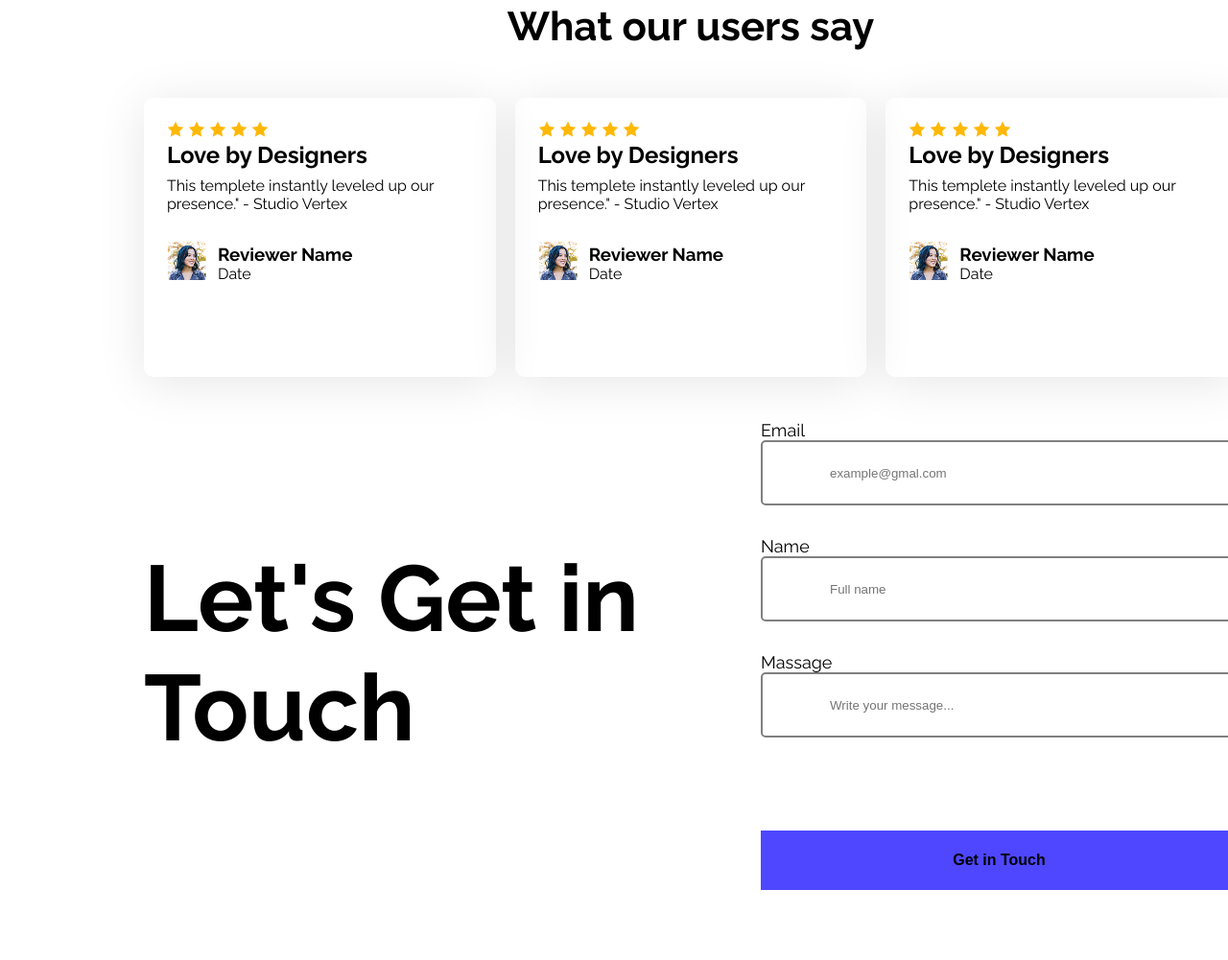
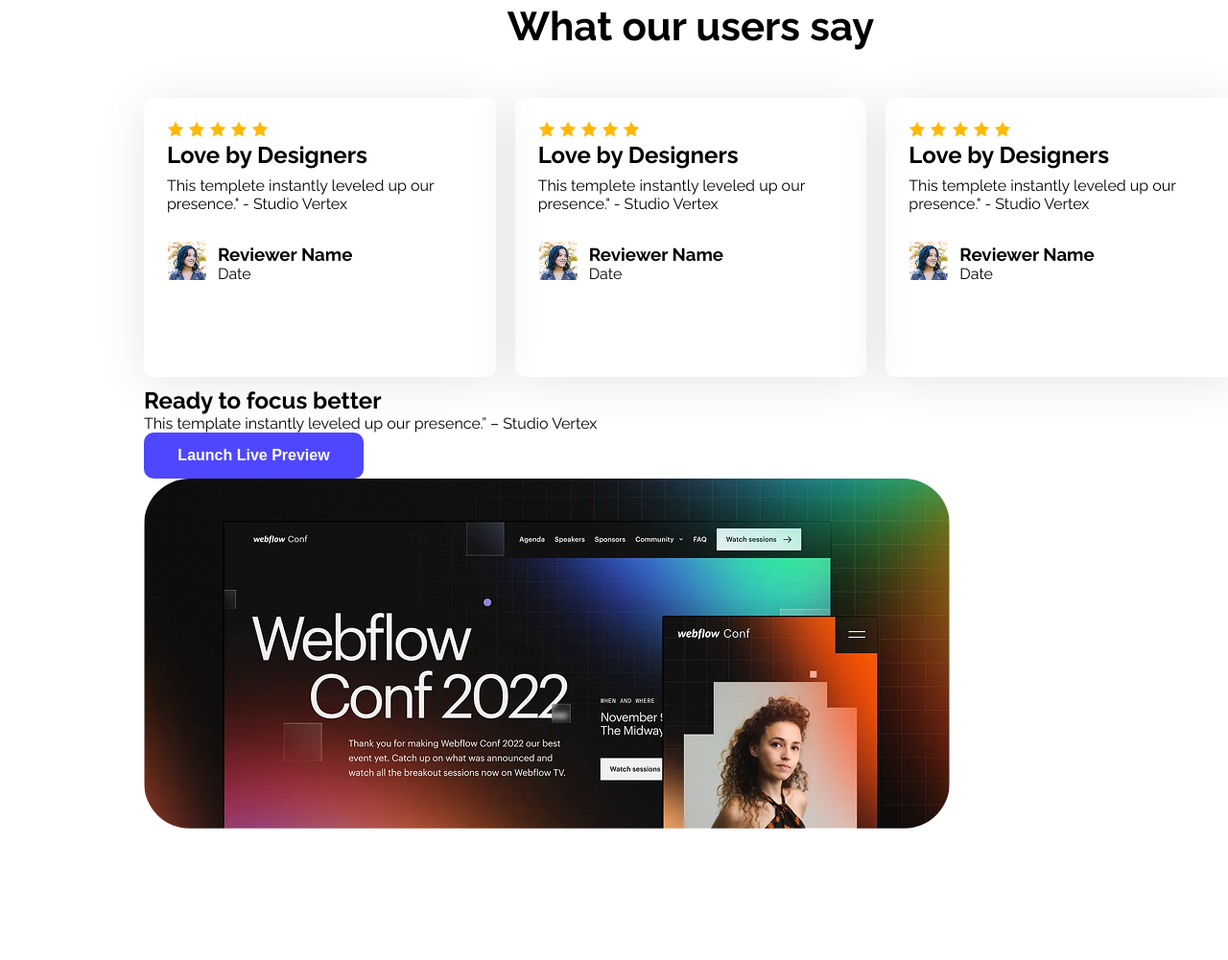
Before and after one commit to md-abdullah-alien/Module-06, a plain HTML site: page index.html in a window 1280 px wide. Shown: the part 1799-2800 px from the top of the page at 96% size. Drawn offline with Linux system fonts and the light colour scheme; files whose address does not match are found by name.

Commit message:
Module-06 Ads Section Half Finish

```diff
--- a/Styles/style.css
+++ b/Styles/style.css
@@ -13,6 +13,7 @@
 }
 
 
+
 .raleway-normal {
     font-family: "Raleway", sans-serif;
     font-optical-sizing: auto;
@@ -20,6 +21,19 @@
     font-style: normal;
 }
 
+.raleway-bold {
+    font-family: "Raleway", sans-serif;
+    font-optical-sizing: auto;
+    font-weight: bold;
+    font-style: normal;
+}
+
+.inter-normal {
+    font-family: "Inter", sans-serif;
+    font-optical-sizing: auto;
+    font-weight: normal;
+    font-style: normal;
+}
 
 /* Shared Styles */
 .btn-primary {
@@ -37,8 +51,8 @@
     background-size: cover;
     background-position: center;
     background-repeat: no-repeat;
-    max-width: 1440px;
-    max-height: 698px;
+    /* max-width: 1440px; */
+    /* max-height: 698px; */
     align-items: center;
     justify-content: center;
     margin: 0px auto;
@@ -114,6 +128,7 @@
     color: #252432;
     font-weight: normal;
     font-size: 24px;
+    padding-bottom: 23px;
 }
 
 .action-btn {
@@ -232,6 +247,26 @@
     padding-right: 12px;
 }
 
+/* Ads Section */
+
+.ads-section {
+    width: 1140px;
+    height: 697px;
+}
+
+.ads-container {
+    margin-top: 58px;
+    padding-left: 150px;
+    justify-content: center;
+    align-content: center;
+}
+
+.ads-image {
+    width: 840;
+    height: 365px;
+    border-radius: 48px;
+}
+
 /* Form Section */
 .form-section {
     width: 1140px;
--- a/index.html
+++ b/index.html
@@ -147,30 +147,51 @@
             </div>
         </section>
         <!-- Review Section End Here -->
+        <!-- Ads Section Start Here -->
+        <section class="ads-section">
+            <div class="ads-container">
+                <div class="ads-contain-01">
+                    <h2 class="ads-title">Ready to focus better</h2>
+                </div>
+                <div>
+                    <p class="ads-description">
+                        This template instantly leveled up our presence.” – Studio Vertex
+                    </p>
+                </div>
+                <div>
+                    <button class="action-btn btn-primary">Launch Live Preview</button>
+                </div>
+                <div>
+                    <img class="ads-image" src="Assets/wc-big.png" alt="wc-big">
+                </div>
+            </div>
+        </section>
+        <!-- Ads Section End Here -->
         <!-- Form Section Start Here -->
         <section class="form-section">
             <div class="form-container">
                 <div class="form-contain-01">
                     <h2 class="form-title">Let's Get in Touch</h2>
                 </div>
-                <div class="form-contain-02">
+                <div class="form-contain-02 inter-normal">
                     <form action="">
                         <div class="Email">
                             <p class="email-text">Email</p>
-                            <input type="email" name="" id="" placeholder="example@gmal.com">
+                            <input class="inter-normal" type="email" name="" id="" placeholder="example@gmal.com">
                         </div>
 
                         <div class="Name">
                             <p class="name-text">Name</p>
-                            <input type="text" name="" id="" placeholder="Full name">
+                            <input class="inter-normal" type="text" name="" id="" placeholder="Full name">
                         </div>
 
                         <div class="message">
                             <p class="message-text">Massage</p>
-                            <input type="text" name="" id="" placeholder="Write your message...">
+                            <input class="inter-normal" type="text" name="" id="" placeholder="Write your message...">
                         </div>
 
-                        <button type="submit" class="form-btn btn-primary"><span class="form-btn-text">Get in
+                        <button type="submit" class="form-btn btn-primary"><span class="form-btn-text raleway-bold">Get
+                                in
                                 Touch</span></button>
                     </form>
                 </div>
```
